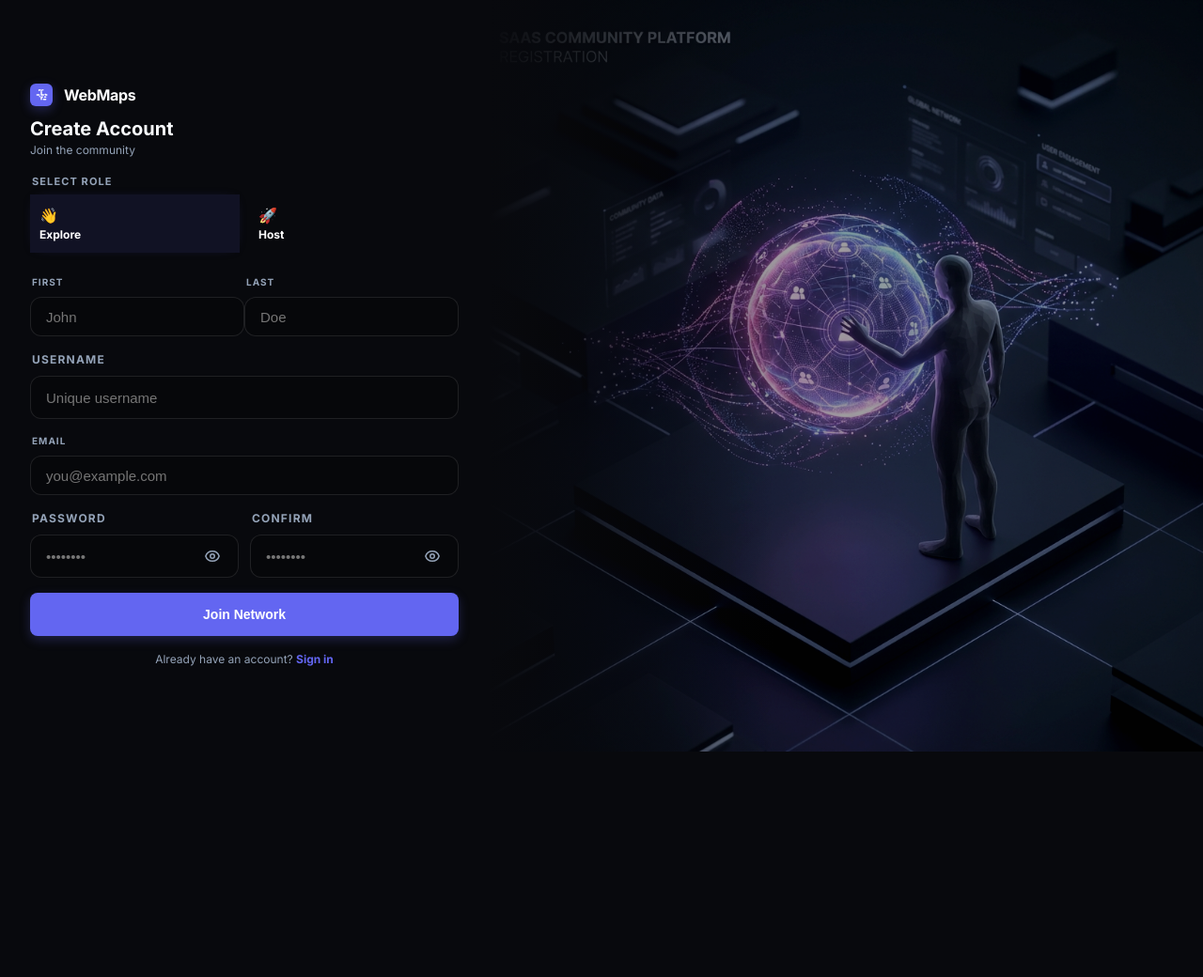
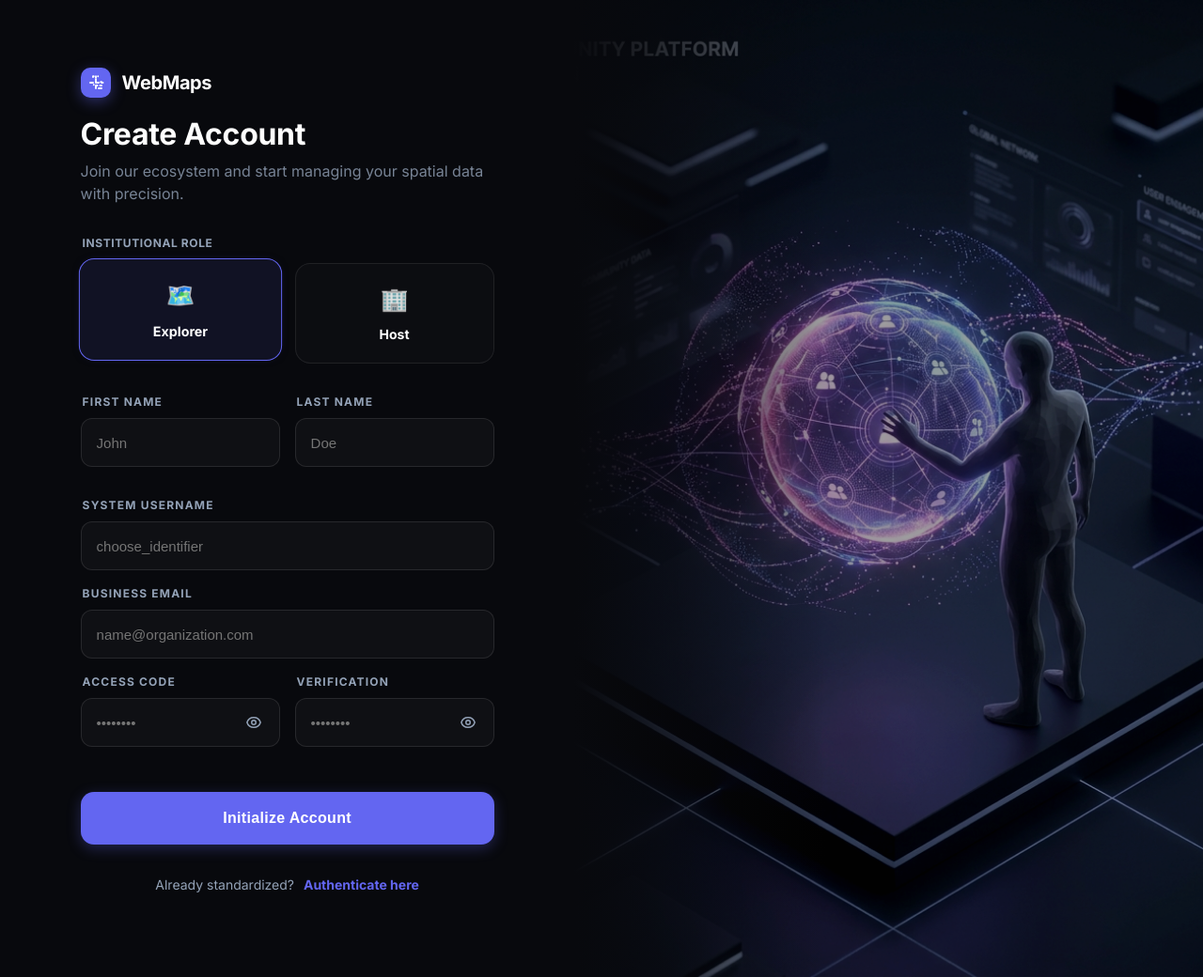
Before and after one commit to sureshdulupolai/WebMaps, a Django app: page /auth/register/ in a window 1280 px wide. Shown: the part 72-1112 px from the top of the page at 94% size. Before the commit the page ends 872 px from the top, so only its background shows below. Run offline with Django 4.2, Linux system fonts and the light colour scheme.

Commit message:
adding updates on login page and register page

```diff
--- a/static/css/main.css
+++ b/static/css/main.css
@@ -219,21 +219,34 @@ a:hover { color: var(--primary-hover); }
   box-shadow: var(--focus-ring);
 }
 
-/* ─── AUTH PAGE (FIXED HEIGHT - NO SCROLL) ─── */
+/* ─── AUTH PAGE (PROFESSIONAL ZERO-SCROLL) ─── */
 .auth-split-container {
   display: flex;
-  height: 100vh;
+  height: calc(100vh - 72px);
   width: 100%;
   overflow: hidden;
   background: var(--bg-color);
   position: relative;
 }
 
+/* ─── AUTH PAGE (UNIFIED SCROLL MODIFIER) ─── */
+.auth-split-container.scrollable {
+  height: auto;
+  min-height: calc(100vh - 72px);
+  overflow: visible;
+}
+
+.auth-split-container.scrollable .auth-illustration-side,
+.auth-split-container.scrollable .auth-form-side {
+  height: auto;
+  min-height: calc(100vh - 72px);
+  overflow: visible;
+}
+
 .auth-illustration-side {
-  flex: 1.25;
-  position: sticky;
-  top: 0;
-  height: 100vh;
+  flex: 1.1; /* Adjusted for better form focus */
+  position: relative;
+  height: 100%;
   background: #08090d;
   display: flex;
   align-items: center;
@@ -264,22 +277,24 @@ a:hover { color: var(--primary-hover); }
 }
 
 .auth-form-side {
-  flex: 0.75;
+  flex: 0.9;
   background: var(--bg-color);
   display: flex;
   flex-direction: column;
   align-items: center;
   justify-content: center;
-  padding: 1.5rem 2rem; /* Extreme vertical compaction */
+  padding: var(--space-8);
   position: relative;
   z-index: 10;
-  height: 100vh;
-  overflow: hidden;
+  height: 100%;
+  overflow-y: auto;
 }
 
-@media (max-height: 720px) {
-  .auth-form-side { padding: 1rem 2rem; overflow-y: auto; }
-}
+/* Scrollbar styling for form-side */
+.auth-form-side::-webkit-scrollbar { width: 5px; }
+.auth-form-side::-webkit-scrollbar-track { background: var(--bg-color); }
+.auth-form-side::-webkit-scrollbar-thumb { background: var(--border); border-radius: 10px; }
+.auth-form-side::-webkit-scrollbar-thumb:hover { background: var(--text-muted); }
 
 .auth-split-container.reverse { flex-direction: row-reverse; }
 .auth-split-container.reverse .auth-illustration-side::after {
@@ -289,6 +304,8 @@ a:hover { color: var(--primary-hover); }
 .auth-side-card {
   width: 100%;
   max-width: 440px;
+  max-height: 100%;
+  padding: var(--space-4) 0;
   animation: authFadeUp 0.8s cubic-bezier(0.16, 1, 0.3, 1) both;
 }
 
@@ -376,15 +393,72 @@ a:hover { color: var(--primary-hover); }
   border-radius: var(--radius-md);
 }
 
-.role-grid { display: grid; grid-template-columns: 1fr 1fr; gap: var(--space-3); margin-bottom: var(--space-6); }
+.role-grid { display: grid; grid-template-columns: 1fr 1fr; gap: var(--space-4); margin-bottom: var(--space-6); }
+
+/* Premium Role Cards */
+.role-option-card {
+  padding: var(--space-5) var(--space-4);
+  background: rgba(255, 255, 255, 0.02);
+  border: 1px solid rgba(255, 255, 255, 0.08);
+  border-radius: var(--radius-lg);
+  text-align: center;
+  cursor: pointer;
+  transition: all 0.3s cubic-bezier(0.4, 0, 0.2, 1);
+  position: relative;
+  overflow: hidden;
+}
+
+.role-option-card:hover {
+  background: rgba(255, 255, 255, 0.05);
+  border-color: rgba(99, 102, 241, 0.3);
+  transform: translateY(-4px);
+  box-shadow: 0 10px 30px -10px rgba(0, 0, 0, 0.5);
+}
+
+.role-option-card::before {
+  content: '';
+  position: absolute;
+  inset: 0;
+  background: linear-gradient(135deg, rgba(99, 102, 241, 0.1), transparent);
+  opacity: 0;
+  transition: opacity 0.3s ease;
+}
+
+.role-option-card:hover::before { opacity: 1; }
+
+input[type="radio"]:checked + .role-option-card {
+  border-color: var(--primary);
+  background: rgba(99, 102, 241, 0.08);
+  box-shadow: 0 0 25px -10px rgba(99, 102, 241, 0.4),
+              inset 0 0 0 1px var(--primary);
+  transform: translateY(-4px) scale(1.02);
+}
+
+.role-option-card .role-icon {
+  font-size: 24px;
+  margin-bottom: var(--space-2);
+  display: inline-block;
+  transition: transform 0.3s ease;
+}
+
+.role-option-card:hover .role-icon {
+  transform: scale(1.2) rotate(8deg);
+}
+
+.role-option-card .role-title {
+  font-weight: 700;
+  color: #fff;
+  font-size: 14px;
+}
+
 /* Custom Checkbox */
 .custom-checkbox {
   appearance: none;
   -webkit-appearance: none;
-  width: 18px;
-  height: 18px;
-  background: rgba(255, 255, 255, 0.05);
-  border: 1px solid rgba(255, 255, 255, 0.2);
+  width: 16px;
+  height: 16px;
+  background: rgba(255, 255, 255, 0.08);
+  border: 1.5px solid rgba(255, 255, 255, 0.2);
   border-radius: 4px;
   cursor: pointer;
   position: relative;
--- a/templates/auth/register.html
+++ b/templates/auth/register.html
@@ -4,101 +4,101 @@
 {% block title %}Create Account — WebMaps{% endblock %}
 
 {% block content %}
-<div class="auth-split-container reverse">
+<div class="auth-split-container scrollable reverse">
+  <!-- Dynamic Map Illustration Side (Right) -->
   <div class="auth-illustration-side">
-    <img src="{% static 'images/register_illustration.png' %}" alt="WebMaps Register Illustration">
+    <img src="{% static 'images/register_illustration.png' %}" alt="WebMaps Registry Illustration">
   </div>
 
+  <!-- Form Side (Left) -->
   <div class="auth-form-side">
-    <div class="auth-side-card" style="max-width: 500px;">
-      <div class="branding-mini" style="margin-bottom: 12px;">
-        <div class="logo-icon" style="width: 24px; height: 24px; background: var(--primary); color: white; border-radius: 6px; display: grid; place-items: center; box-shadow: 0 4px 12px rgba(99, 102, 241, 0.3);">
-          <svg aria-hidden="true" xmlns="http://www.w3.org/2000/svg" width="14" height="14" fill="none" viewBox="0 0 24 24" stroke="currentColor" stroke-width="2.5"><path stroke-linecap="round" stroke-linejoin="round" d="M12 4v1m6 11h2m-6 0h-2v4m0-11v3m0 0h.01M12 12h4.01M16 20h4M4 12h4m12 0h2M12 8V7m0-3V3m8 8h-1M5 12H4m11-9h.01M9 3H8v1m1 11h.01M12 12h4.01M16 20h4M4 12h4m12 0h2M12 8V7m0-3V3m8 8h-1M5 12H4m11-9h.01M9 3H8v1"/></svg>
+    <div class="auth-side-card" style="padding: var(--space-10) 0;">
+      <div class="branding-mini" style="margin-bottom: var(--space-5);">
+        <div class="logo-icon" style="width: 32px; height: 32px; background: var(--primary); color: white; border-radius: 10px; display: grid; place-items: center; box-shadow: 0 4px 15px rgba(99, 102, 241, 0.4);">
+          <svg aria-hidden="true" xmlns="http://www.w3.org/2000/svg" width="18" height="18" fill="none" viewBox="0 0 24 24" stroke="currentColor" stroke-width="2.5"><path stroke-linecap="round" stroke-linejoin="round" d="M12 4v1m6 11h2m-6 0h-2v4m0-11v3m0 0h.01M12 12h4.01M16 20h4M4 12h4m12 0h2M12 8V7m0-3V3m8 8h-1M5 12H4m11-9h.01M9 3H8v1m1 11h.01M12 12h4.01M16 20h4M4 12h4m12 0h2M12 8V7m0-3V3m8 8h-1M5 12H4m11-9h.01M9 3H8v1"/></svg>
         </div>
-        <span class="label" style="font-size: 16px;">WebMaps</span>
+        <span class="label" style="font-size: 20px; font-weight: 800; letter-spacing: -0.02em;">WebMaps</span>
       </div>
 
-      <div class="auth-header mb-3">
-        <h1 style="font-size: 20px; margin-bottom: 2px;">Create Account</h1>
-        <p class="text-secondary text-xs">Join the community</p>
+      <div class="auth-header" style="margin-bottom: var(--space-8);">
+        <h1 style="font-size: 32px; margin-bottom: 8px; font-weight: 800; color: #fff; letter-spacing: -0.01em;">Create Account</h1>
+        <p class="text-secondary" style="font-size: 16px; opacity: 0.8; line-height: 1.5;">Join our ecosystem and start managing your spatial data with precision.</p>
       </div>
 
       {% if errors %}
-        <div class="alert alert-error mb-4 text-xs d-flex align-center py-2">
-          <svg xmlns="http://www.w3.org/2000/svg" width="16" height="16" fill="none" viewBox="0 0 24 24" stroke="currentColor" stroke-width="2.5" class="mr-2"><path stroke-linecap="round" stroke-linejoin="round" d="M12 8v4m0 4h.01M21 12a9 9 0 11-18 0 9 9 0 0118 0z"/></svg>
-          Validation failed. Please check the fields below.
+        <div class="alert alert-error" style="margin-bottom: var(--space-6); padding: 14px 18px; font-size: 14px; border-radius: 12px; border: 1px solid rgba(239, 68, 68, 0.2); background: rgba(239, 68, 68, 0.1); color: #fca5a5; display: flex; align-items: center; gap: 12px;">
+          <svg xmlns="http://www.w3.org/2000/svg" width="18" height="18" fill="none" viewBox="0 0 24 24" stroke="currentColor" stroke-width="2.5"><path stroke-linecap="round" stroke-linejoin="round" d="M12 8v4m0 4h.01M21 12a9 9 0 11-18 0 9 9 0 0118 0z"/></svg>
+          Audit failed. Please correct the highlighted credentials.
         </div>
       {% endif %}
 
       <form method="post" action="{% url 'auth_app:register' %}" id="register-form">
         {% csrf_token %}
 
-        <!-- Role Selection -->
-        <div class="form-group-premium mb-3">
-          <label class="form-label-premium" style="margin-bottom: 6px; font-size: 11px;">Select Role</label>
-          <div class="role-grid" style="gap: 10px;">
+        <!-- Premium Role Selection -->
+        <div class="form-group-premium" style="margin-bottom: var(--space-8);">
+          <label class="form-label-premium" style="font-size: 12px; margin-bottom: 12px; letter-spacing: 0.05em; text-transform: uppercase;">Institutional Role</label>
+          <div class="role-grid">
             <label style="display: block; position: relative;">
               <input type="radio" name="role" value="customer" class="d-none" id="role-customer"
                 {% if not form_data.role or form_data.role == 'customer' %}checked{% endif %}>
-              <div class="role-option-card" style="padding: 10px;">
-                <div class="text-lg">👋</div>
-                <div class="role-title" style="font-size: 12px; font-weight: 700; color: #fff;">Explore</div>
+              <div class="role-option-card">
+                <div class="role-icon">🗺️</div>
+                <div class="role-title">Explorer</div>
               </div>
             </label>
             <label style="display: block; position: relative;">
               <input type="radio" name="role" value="host" class="d-none" id="role-host"
                 {% if form_data.role == 'host' %}checked{% endif %}>
-              <div class="role-option-card" style="padding: 10px;">
-                <div class="text-lg">🚀</div>
-                <div class="role-title" style="font-size: 12px; font-weight: 700; color: #fff;">Host</div>
+              <div class="role-option-card">
+                <div class="role-icon">🏢</div>
+                <div class="role-title">Host</div>
               </div>
             </label>
           </div>
         </div>
 
-        <div class="grid grid-2 gap-2 mb-3">
+        <div class="grid grid-2 gap-4" style="margin-bottom: var(--space-4);">
           <div class="form-group-premium">
-            <label class="form-label-premium" for="reg-first" style="font-size: 10px;">First</label>
+            <label class="form-label-premium" for="reg-first">First Name</label>
             <input type="text" id="reg-first" name="first_name" class="input-premium-auth"
-                   placeholder="John" value="{{ form_data.first_name|default:'' }}" required style="height: 42px;">
+                   placeholder="John" value="{{ form_data.first_name|default:'' }}" required style="height: 52px; background: rgba(255, 255, 255, 0.03);">
           </div>
           <div class="form-group-premium">
-            <label class="form-label-premium" for="reg-last" style="font-size: 10px;">Last</label>
+            <label class="form-label-premium" for="reg-last">Last Name</label>
             <input type="text" id="reg-last" name="last_name" class="input-premium-auth"
-                   placeholder="Doe" value="{{ form_data.last_name|default:'' }}" required style="height: 42px;">
+                   placeholder="Doe" value="{{ form_data.last_name|default:'' }}" required style="height: 52px; background: rgba(255, 255, 255, 0.03);">
           </div>
         </div>
 
-        <div class="form-group-premium">
-          <label class="form-label-premium" for="reg-username">Username</label>
+        <div class="form-group-premium" style="margin-bottom: var(--space-4);">
+          <label class="form-label-premium" for="reg-username">System Username</label>
           <input type="text" id="reg-username" name="username" class="input-premium-auth"
-                 placeholder="Unique username" required value="{{ form_data.username|default:'' }}" style="height: 46px;">
-          {% if errors.username %}<span class="text-danger text-xs mt-1 d-block">{{ errors.username }}</span>{% endif %}
+                 placeholder="choose_identifier" required value="{{ form_data.username|default:'' }}" style="height: 52px; background: rgba(255, 255, 255, 0.03);">
         </div>
 
-        <div class="form-group-premium mb-3">
-          <label class="form-label-premium" for="reg-email" style="font-size: 10px;">Email</label>
+        <div class="form-group-premium" style="margin-bottom: var(--space-4);">
+          <label class="form-label-premium" for="reg-email">Business Email</label>
           <input type="email" id="reg-email" name="email" class="input-premium-auth"
-                 placeholder="you@example.com" required value="{{ form_data.email|default:'' }}" style="height: 42px;">
-          {% if errors.email %}<span class="text-danger text-xs mt-1 d-block">{{ errors.email }}</span>{% endif %}
+                 placeholder="name@organization.com" required value="{{ form_data.email|default:'' }}" style="height: 52px; background: rgba(255, 255, 255, 0.03);">
         </div>
 
-        <div class="grid grid-2 gap-3">
+        <div class="grid grid-2 gap-4" style="margin-bottom: var(--space-8);">
           <div class="form-group-premium">
-            <label class="form-label-premium" for="reg-password">Password</label>
+            <label class="form-label-premium" for="reg-password">Access Code</label>
             <div class="input-wrapper-premium">
               <input type="password" id="reg-password" name="password" class="input-premium-auth"
-                     placeholder="••••••••" required autocomplete="new-password" style="padding-right: 50px; height: 46px;">
+                     placeholder="••••••••" required autocomplete="new-password" style="padding-right: 50px; height: 52px; background: rgba(255, 255, 255, 0.03);">
               <button type="button" class="pwd-toggle-btn" data-target="reg-password">
                  <svg aria-hidden="true" xmlns="http://www.w3.org/2000/svg" width="18" height="18" fill="none" viewBox="0 0 24 24" stroke="currentColor" stroke-width="2"><path stroke-linecap="round" stroke-linejoin="round" d="M15 12a3 3 0 11-6 0 3 3 0 016 0z"/><path stroke-linecap="round" stroke-linejoin="round" d="M2.458 12C3.732 7.943 7.523 5 12 5c4.478 0 8.268 2.943 9.542 7-1.274 4.057-5.064 7-9.542 7-4.477 0-8.268-2.943-9.542-7z"/></svg>
               </button>
             </div>
           </div>
           <div class="form-group-premium">
-            <label class="form-label-premium" for="reg-confirm">Confirm</label>
+            <label class="form-label-premium" for="reg-confirm">Verification</label>
             <div class="input-wrapper-premium">
               <input type="password" id="reg-confirm" name="confirm_password" class="input-premium-auth"
-                     placeholder="••••••••" required autocomplete="new-password" style="padding-right: 50px; height: 46px;">
+                     placeholder="••••••••" required autocomplete="new-password" style="padding-right: 50px; height: 52px; background: rgba(255, 255, 255, 0.03);">
               <button type="button" class="pwd-toggle-btn" data-target="reg-confirm">
                  <svg aria-hidden="true" xmlns="http://www.w3.org/2000/svg" width="18" height="18" fill="none" viewBox="0 0 24 24" stroke="currentColor" stroke-width="2"><path stroke-linecap="round" stroke-linejoin="round" d="M15 12a3 3 0 11-6 0 3 3 0 016 0z"/><path stroke-linecap="round" stroke-linejoin="round" d="M2.458 12C3.732 7.943 7.523 5 12 5c4.478 0 8.268 2.943 9.542 7-1.274 4.057-5.064 7-9.542 7-4.477 0-8.268-2.943-9.542-7z"/></svg>
               </button>
@@ -106,18 +106,19 @@
           </div>
         </div>
 
-        <button type="submit" class="btn btn-primary btn-block btn-lg" id="reg-submit-btn" style="height: 46px; font-weight: 700; font-size: 14px;">
-          Join Network
+        <button type="submit" class="btn btn-primary" id="reg-submit-btn" style="width: 100%; height: 56px; border-radius: 14px; font-size: 16px; font-weight: 700; letter-spacing: 0.02em; box-shadow: 0 4px 15px rgba(99, 102, 241, 0.3);">
+          Initialize Account
         </button>
       </form>
 
-      <div class="auth-footer mt-4 text-center text-xs text-secondary">
-        Already have an account? <a href="{% url 'auth_app:login' %}" class="text-primary font-weight-bold hover-underline">Sign in</a>
+      <div class="auth-footer" style="margin-top: var(--space-8); text-align: center;">
+        <p class="text-secondary" style="font-size: 14px;">
+          Already standardized? <a href="{% url 'auth_app:login' %}" style="color: var(--primary); font-weight: 700; margin-left: 6px;">Authenticate here</a>
+        </p>
       </div>
     </div>
   </div>
 </div>
-
 {% endblock %}
 
 {% block extra_js %}
```
Also changed, not shown: templates/auth/login.html (+34 -30 lines), 1 other file.
